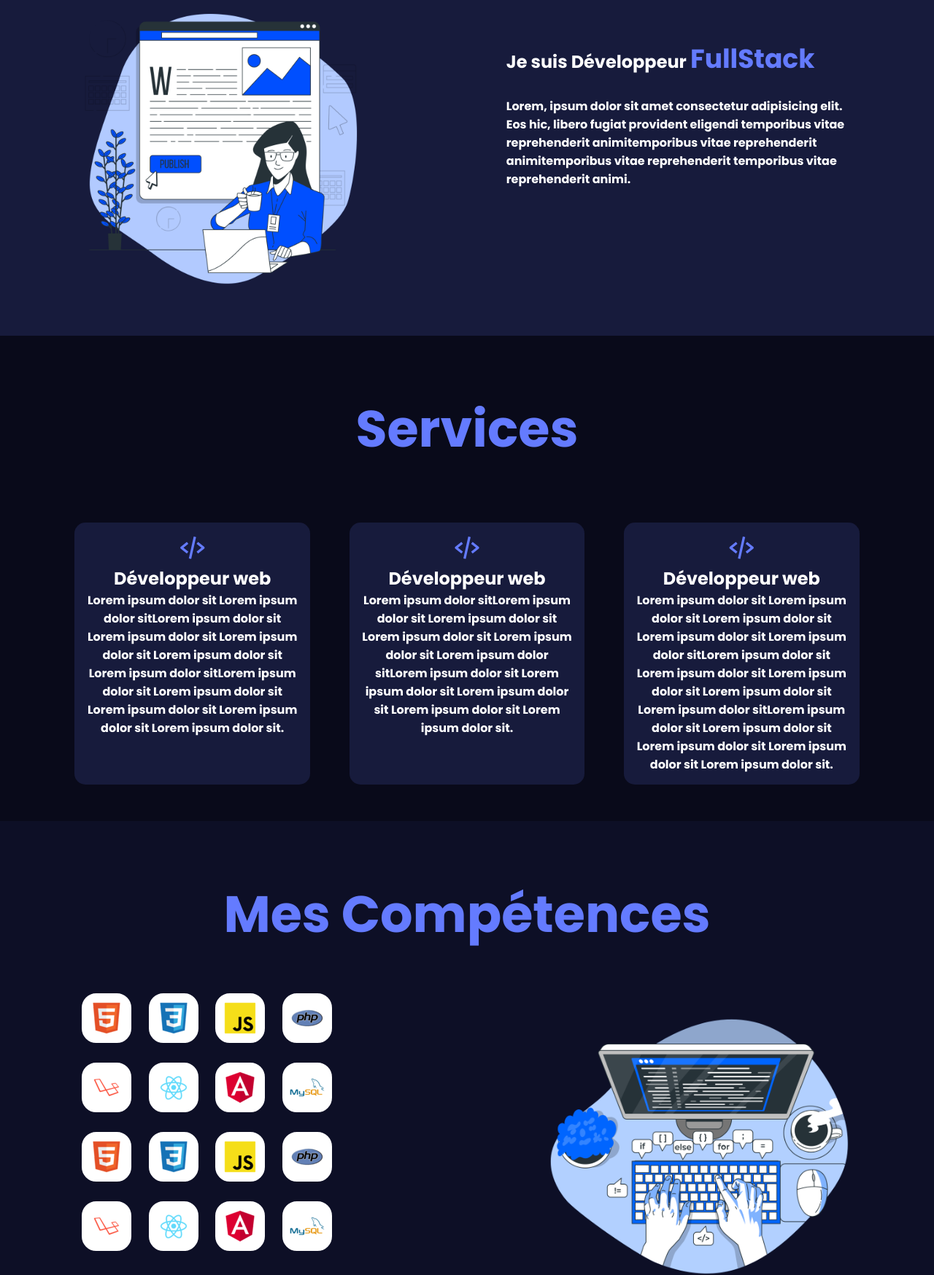
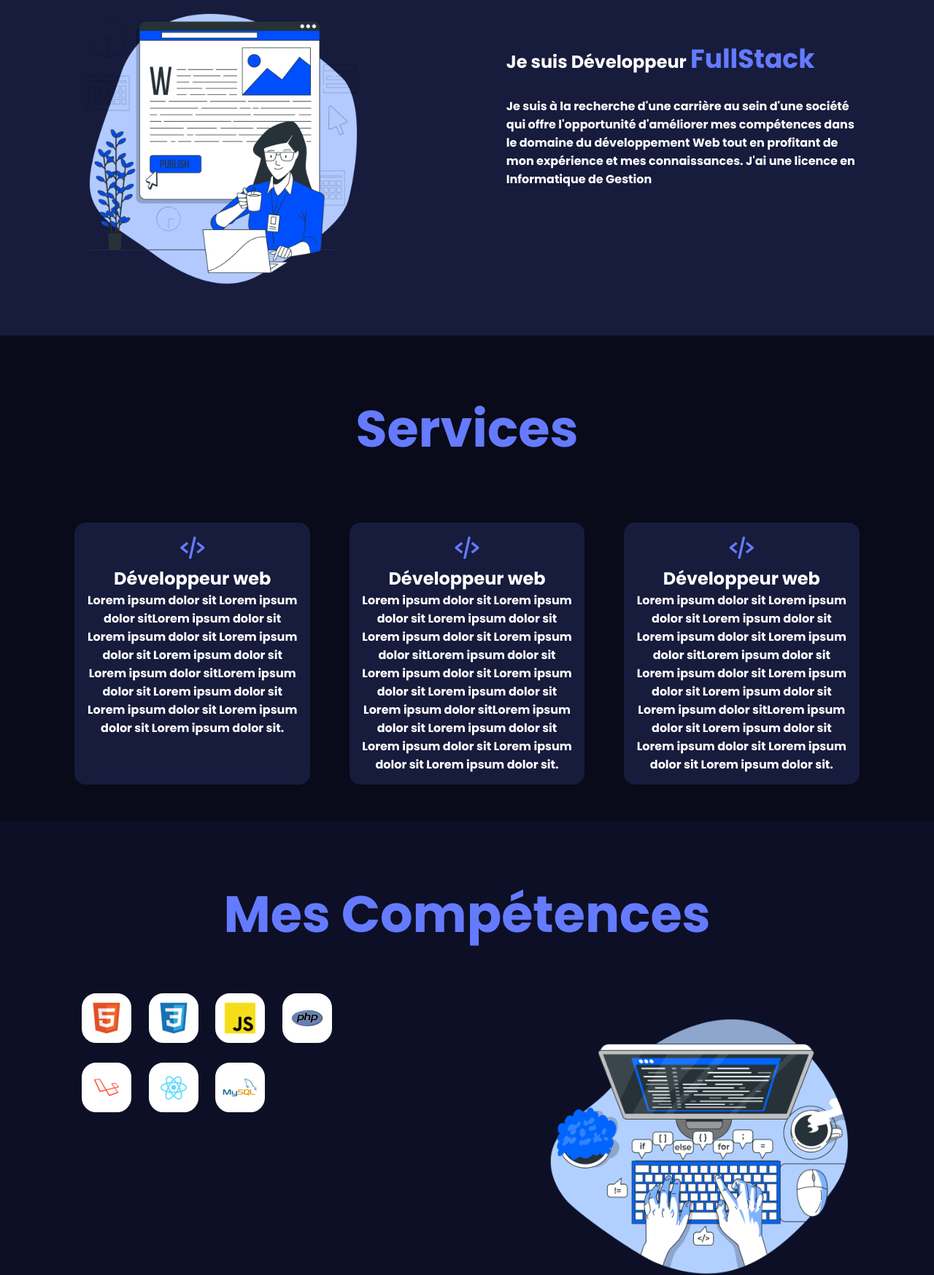
Before and after one commit to khazri323/Portfolio, a plain HTML site: page index.html in a window 1280 px wide. Shown: the part 1053-2800 px from the top of the page at 73% size. Drawn offline with nearby package versions, Linux system fonts and the light colour scheme.

Commit message:
first commit

```diff
--- a/index.html
+++ b/index.html
@@ -4,7 +4,7 @@
     <meta charset="UTF-8">
     <meta http-equiv="X-UA-Compatible" content="IE=edge">
     <meta name="viewport" content="width=device-width, initial-scale=1.0">
-    <title>Khazri</title>
+    <title>Noura Khazri</title>
 
     <meta name="description" content="Mon Portfolio Je suis Développeur FullStack">
     <meta name="keywords" content="Développeur , FullStack , HTML , CSS , JS , Bootstrap , Laravel8 , Laravel9 ">
@@ -48,8 +48,8 @@
         <div class="content">
             <!-- Texts -->
             <div class="container-texts">
-            <h4>Hello!</h4>
-            <h2>Je suis Nour... <span>Kazri</span></h2>
+            <h4>Bonjour</h4>
+            <h2>Je suis Noura <span>Kazri</span></h2>
             <h3>Je suis Développeur <span>FullStack</span></h3>
             <br>
             <a href="#" class="btn"> Télecharger CV</a>
@@ -85,9 +85,8 @@
 
       <div class="container-texts">
            <h1>Je suis Développeur <span>FullStack</span></h1> <br>
-            <p>Lorem, ipsum dolor sit amet consectetur adipisicing elit. Eos hic, libero fugiat provident eligendi
-               temporibus vitae reprehenderit animitemporibus vitae reprehenderit animitemporibus vitae reprehenderit
-               temporibus vitae reprehenderit animi.</p>
+            <p>Je suis à la recherche d'une carrière au sein d'une société qui offre l'opportunité d'améliorer mes compétences dans le domaine du
+                développement Web tout en profitant de mon expérience et mes connaissances. J'ai une licence en Informatique de Gestion</p>
      </div>
     </div>
 
@@ -110,7 +109,7 @@
             <div class="card">
                 <i class='bx bx-code-alt'> </i>
                 <h1>Développeur web</h1>
-                <p>Lorem ipsum dolor sitLorem ipsum dolor sit Lorem ipsum dolor sit Lorem ipsum dolor sit Lorem ipsum dolor sit Lorem ipsum dolor sitLorem ipsum dolor sit Lorem ipsum dolor sit Lorem ipsum dolor sit Lorem ipsum dolor sit Lorem ipsum dolor sit.</p>
+                <p>Lorem ipsum dolor sit Lorem ipsum dolor sit Lorem ipsum dolor sit Lorem ipsum dolor sit Lorem ipsum dolor sitLorem ipsum dolor sit Lorem ipsum dolor sit Lorem ipsum dolor sit Lorem ipsum dolor sit Lorem ipsum dolor sitLorem ipsum dolor sit Lorem ipsum dolor sit Lorem ipsum dolor sit Lorem ipsum dolor sit Lorem ipsum dolor sit.</p>
             </div>
 
             <div class="card">
@@ -139,19 +138,7 @@
            <img src="icons/php.png" alt="">
            <img src="icons/laravel.png" alt="">
            <img src="icons/reactjs.png" alt="">
-           <img src="icons/angular.png" alt="">
            <img src="icons/mysql.png" alt="">
-
-
-           <img src="icons/html.png" alt="">
-           <img src="icons/css.png" alt="">
-           <img src="icons/js.png" alt="">
-           <img src="icons/php.png" alt="">
-           <img src="icons/laravel.png" alt="">
-           <img src="icons/reactjs.png" alt="">
-           <img src="icons/angular.png" alt="">
-           <img src="icons/mysql.png" alt="">
-
         </div>
 
        <div class="container-images">
@@ -165,10 +152,7 @@
     <!-- Footer -->
      <footer>
         <div class="content-footer">
-           <h2>Nour...<span>Khazri</span></h2>
-
-           <p>Nam voluptate odio atque temporibus modi minima numquam debitis inventore dolor distinctio distinctio </p>
-           <p class="end">Lorem ipsum dolor sit amet consectetur</p>
+           <h2>Noura <span>Khazri</span></h2>
            <p>2022-2023</p>
         </div>
     </footer>
```
